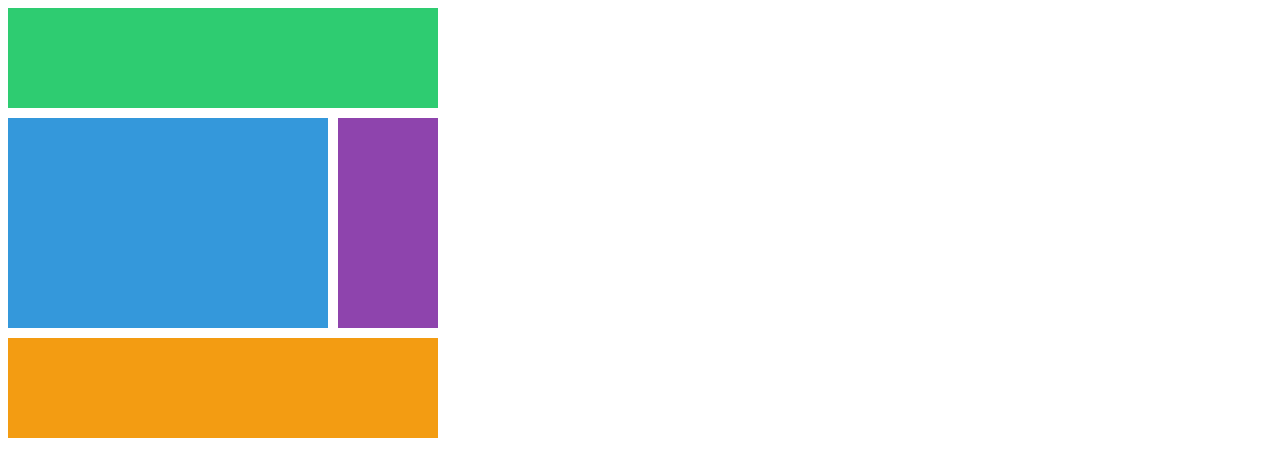
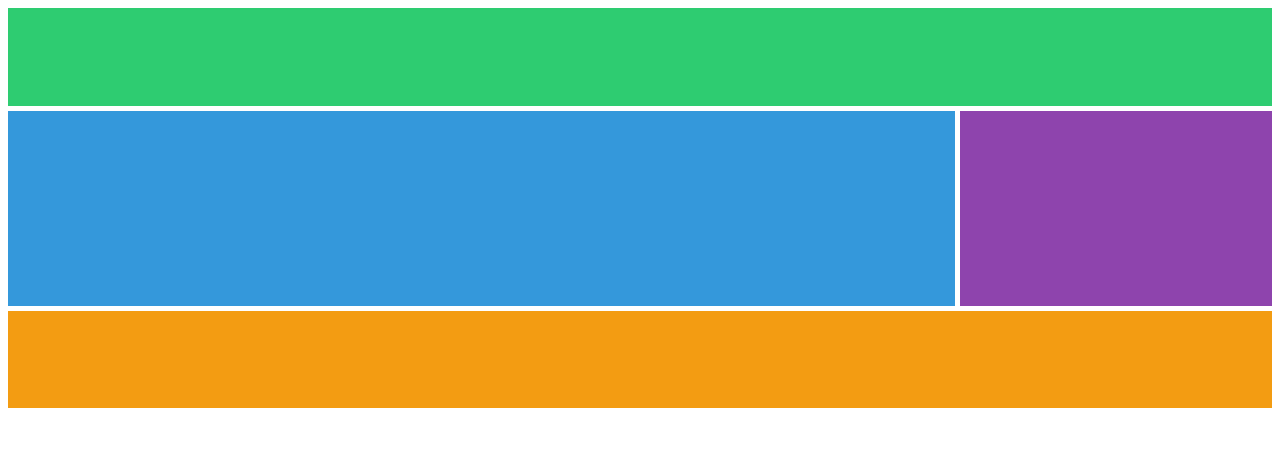
Before and after one commit to shiningy/nomad-css, a plain HTML site: page index.html in a window 1280 px wide. Drawn offline with Linux system fonts and the light colour scheme.

Commit message:
2.7 Grid Template

```diff
--- a/styles.css
+++ b/styles.css
@@ -4,28 +4,30 @@ body {
 
 .grid {
   display: grid;
-  gap: 10px;
-  grid-template-columns: [first-line] 100px [second-line] 100px [third-line] 100px [forth-line] 100px [fifth-line];
-  grid-template-rows: repeat(4, 100px [sexy-line]);
+  gap: 5px;
+  height: 50vh;
+  grid-template:
+    "header header header header" 1fr
+    "content content content nav" 2fr
+    "footer footer footer footer" 1fr / 1fr 1fr 1fr 1fr;
 }
 
 .header {
   background-color: #2ecc71;
-  grid-column: span 4;
+  grid-area: header;
 }
 
 .content {
   background-color: #3498db;
-  grid-column: first-line / forth-line;
-  grid-row: sexy-line 1 / sexy-line 3;
+  grid-area: content;
 }
 
 .nav {
   background-color: #8e44ad;
-  grid-row: span 2;
+  grid-area: nav;
 }
 
 .footer {
   background-color: #f39c12;
-  grid-column: span 4;
+  grid-area: footer;
 }
```
Also changed, not shown: README.md.
